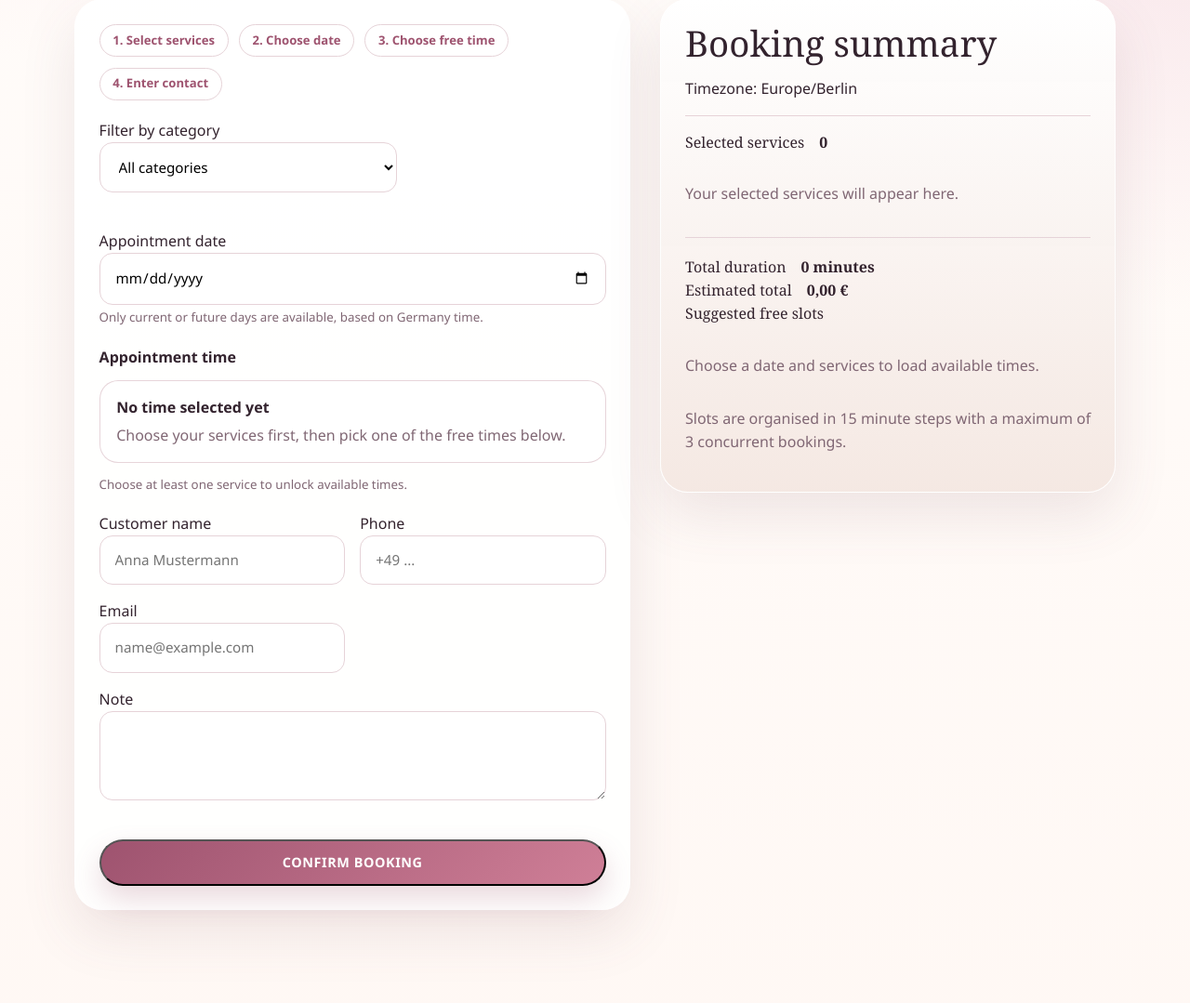
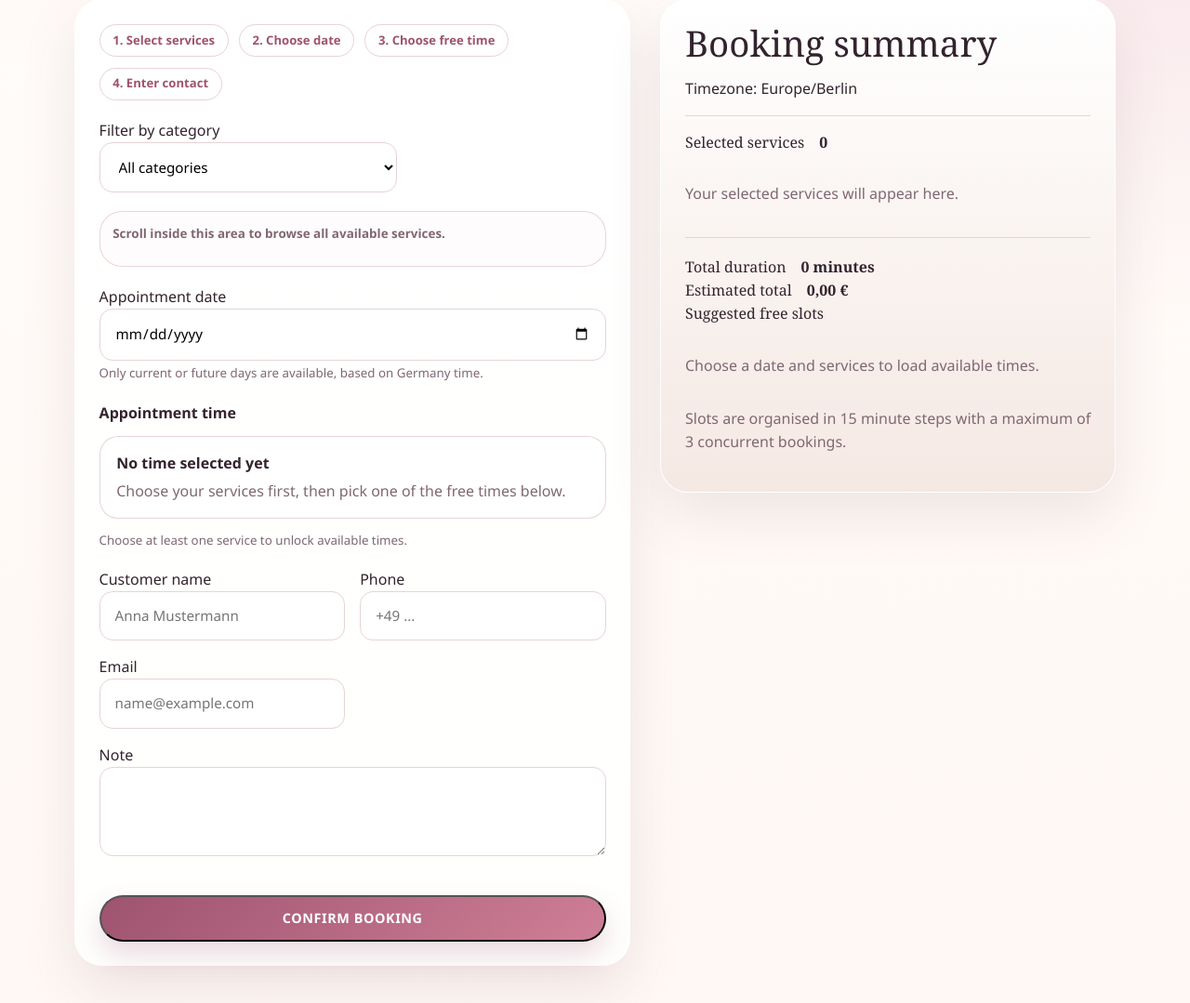
Before and after one commit to garstini/lknails, a Django app: page /en/booking/ in a window 1280 px wide. Shown: the part 556-1635 px from the top of the page at 93% size. Run offline with Django 5.2, Linux system fonts and the light colour scheme; data that the repository does not hold is empty.

Commit message:
Refine scrollable services panel in booking

```diff
--- a/static/css/site.css
+++ b/static/css/site.css
@@ -434,17 +434,33 @@ h3 { font-size: 1.25rem; margin-bottom: 0.55rem; }
   border-radius: 20px;
   padding-inline: 0.9rem;
 }
+.service-selector-panel {
+  margin-bottom: 1.25rem;
+  padding: 0.85rem;
+  border-radius: 24px;
+  border: 1px solid rgba(230, 211, 216, 0.92);
+  background: rgba(255, 251, 252, 0.72);
+}
+.service-selector-hint {
+  margin-bottom: 0.75rem;
+  color: var(--muted);
+  font: 600 0.84rem/1.4 "Avenir Next", "Segoe UI", sans-serif;
+}
 .service-selector {
-  max-height: 34rem;
+  max-height: 30rem;
   overflow-y: auto;
-  padding-right: 0.35rem;
-  margin-bottom: 1.25rem;
+  padding-right: 0.5rem;
+  scrollbar-gutter: stable;
 }
 .service-selector::-webkit-scrollbar {
   width: 10px;
 }
 .service-selector::-webkit-scrollbar-thumb {
   background: rgba(177, 108, 130, 0.24);
+  border-radius: 999px;
+}
+.service-selector::-webkit-scrollbar-track {
+  background: rgba(255,255,255,0.5);
   border-radius: 999px;
 }
 .booking-date-grid,
--- a/templates/bookings/booking_form.html
+++ b/templates/bookings/booking_form.html
@@ -37,6 +37,8 @@
           </label>
         </div>
 
+        <div class="service-selector-panel">
+          <div class="service-selector-hint">{% trans "Scroll inside this area to browse all available services." %}</div>
           <div class="service-selector">
             {% for category, subcategories in grouped_services.items %}
               <section class="service-group" data-category="{{ category|lower }}">
@@ -74,6 +76,7 @@
             {% if form.services.errors %}
               <div class="field-error">{{ form.services.errors }}</div>
             {% endif %}
+          </div>
         </div>
 
         <div class="field-grid booking-date-grid">
```
Lines whose indentation alone changed are shown as unchanged.
